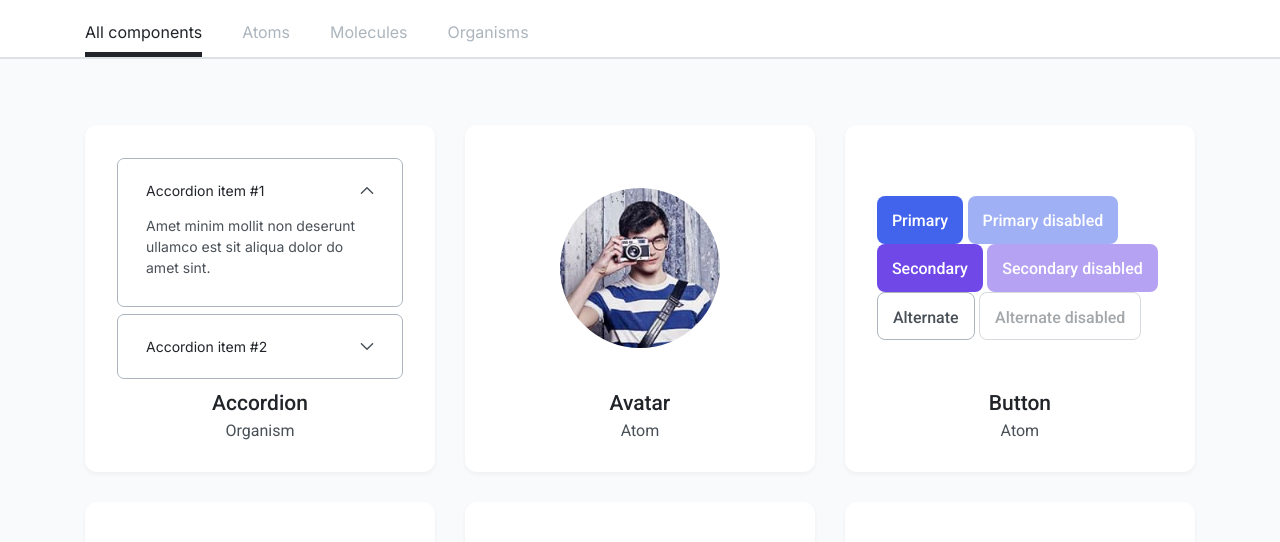
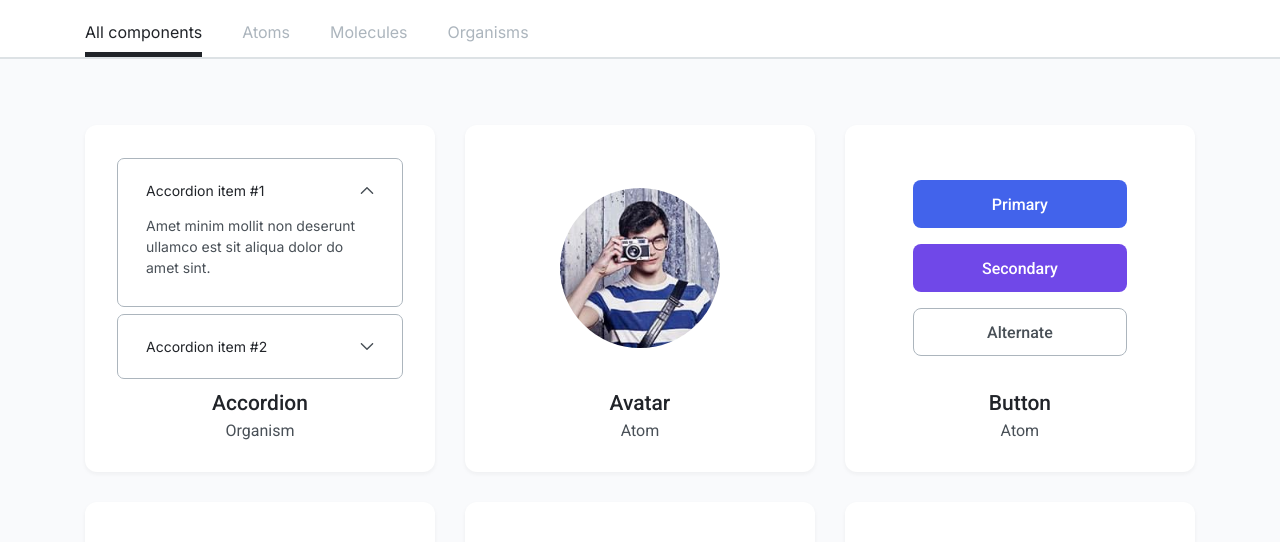
Before and after one commit to js-tasks-ru/htmlcss-20230911-4_xelaris, a website: page index.html in a window 1280 px wide. Shown: the part 184-726 px from the top of the page. Drawn offline with Linux system fonts and the light colour scheme; a web font is replaced by a local one.

Commit message:
adjust button component for use on mainpage

```diff
--- a/03-lection1/01-button/button.css
+++ b/03-lection1/01-button/button.css
@@ -1,9 +1,9 @@
 .button {
-  height: 48px;
+  height: 3em;
   line-height: normal;
-  padding: 15px 15px 14px;
+  padding: 0.94em 0.94em 0.88;
   box-sizing: border-box;
-  border-radius: 8px;
+  border-radius: 0.5em;
   text-align: center;
   font-family: Roboto;
   font-size: 16px;
--- a/components/compPreviews/compPreviews.css
+++ b/components/compPreviews/compPreviews.css
@@ -21,6 +21,17 @@
 .compPreviews__previewAvatar {
   width: 116px;
   height: 116px;
+}
+.compPreviews__previewButtonsBox {
+  display: flex;
+  flex-direction: column;
+  align-items: center;
+  gap: 3px;
+  width: 100%;
+}
+.compPreviews__previewButton {
+  font-size: 12px;
+  width: 75%;
 }
 .compPreviews__previewCalendar {
   width: 164px;
@@ -49,6 +60,12 @@
   .compPreviews__previewAccordion {
     font-size: 11px;
   }
+  .compPreviews__previewButtonsBox {
+    gap: 6px;
+  }
+  .compPreviews__previewButton {
+    font-size: 14px;
+  }
   .compPreviews__previewCalendar {
     font-size: 10px;
     width: 202px;
@@ -74,6 +91,12 @@
   .compPreviews__previewAvatar {
     width: 160px;
     height: 160px;
+  }
+  .compPreviews__previewButtonsBox {
+    gap: 16px;
+  }
+  .compPreviews__previewButton {
+    font-size: 16px;
   }
   .compPreviews__previewFormFields {
     padding: 14px;
--- a/index.html
+++ b/index.html
@@ -247,19 +247,12 @@
               </a>
               <a href="/pages/button.html" class="previewCard tileList__item">
                 <div class="previewCard__placeholder">
-                  <div class="previewCard__preview">
-                    <button class="button button_var_primary">Primary</button>
-                    <button class="button button_var_primary" disabled="disabled">
-                      Primary disabled
-                    </button>
-                    <button class="button button_var_secondary">Secondary</button>
-                    <button class="button button_var_secondary" disabled="disabled">
-                      Secondary disabled
-                    </button>
-                    <button class="button button_var_alternate">Alternate</button>
-                    <button class="button button_var_alternate" disabled="disabled">
-                      Alternate disabled
-                    </button>
+                  <div class="previewCard__preview previewCard__preview_fullWidth">
+                    <div class="compPreviews__previewButtonsBox">
+                      <button class="button button_var_primary compPreviews__previewButton">Primary</button>
+                      <button class="button button_var_secondary compPreviews__previewButton">Secondary</button>
+                      <button class="button button_var_alternate compPreviews__previewButton">Alternate</button>
+                    </div>
                   </div>
                 </div>
                 <h2 class="previewCard__title">Button</h2>
@@ -548,19 +541,12 @@
               </a>
               <a href="/pages/button.html" class="previewCard tileList__item">
                 <div class="previewCard__placeholder">
-                  <div class="previewCard__preview">
-                    <button class="button button_var_primary">Primary</button>
-                    <button class="button button_var_primary" disabled="disabled">
-                      Primary disabled
-                    </button>
-                    <button class="button button_var_secondary">Secondary</button>
-                    <button class="button button_var_secondary" disabled="disabled">
-                      Secondary disabled
-                    </button>
-                    <button class="button button_var_alternate">Alternate</button>
-                    <button class="button button_var_alternate" disabled="disabled">
-                      Alternate disabled
-                    </button>
+                  <div class="previewCard__preview previewCard__preview_fullWidth">
+                    <div class="compPreviews__previewButtonsBox">
+                      <button class="button button_var_primary compPreviews__previewButton">Primary</button>
+                      <button class="button button_var_secondary compPreviews__previewButton">Secondary</button>
+                      <button class="button button_var_alternate compPreviews__previewButton">Alternate</button>
+                    </div>
                   </div>
                 </div>
                 <h2 class="previewCard__title">Button</h2>
```
